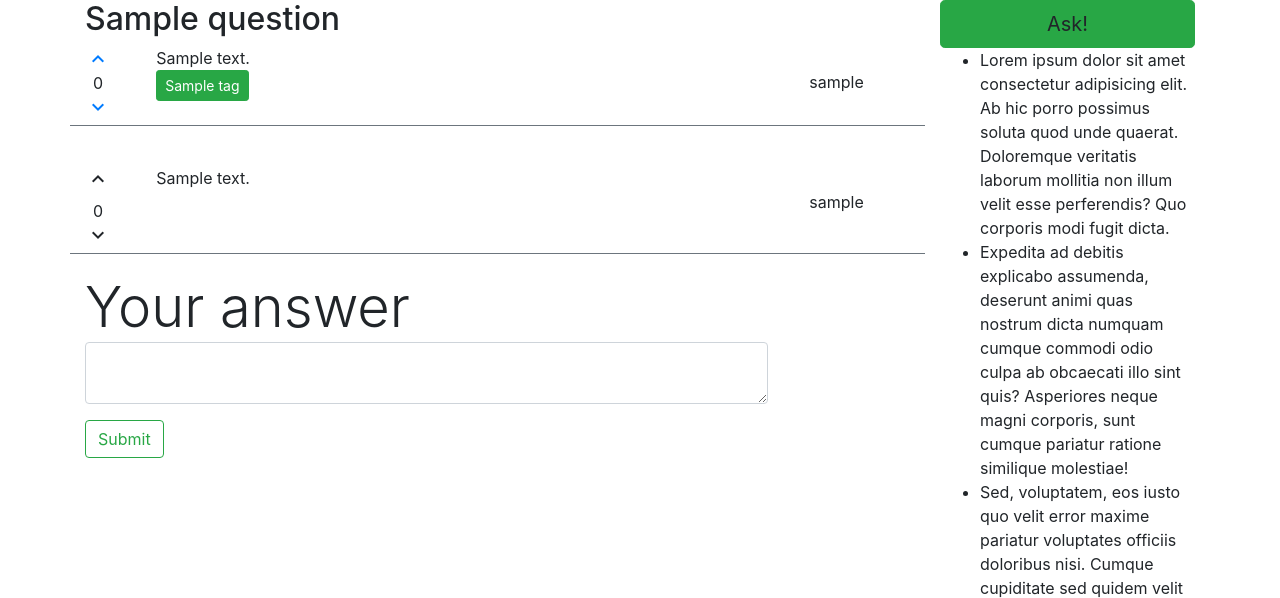
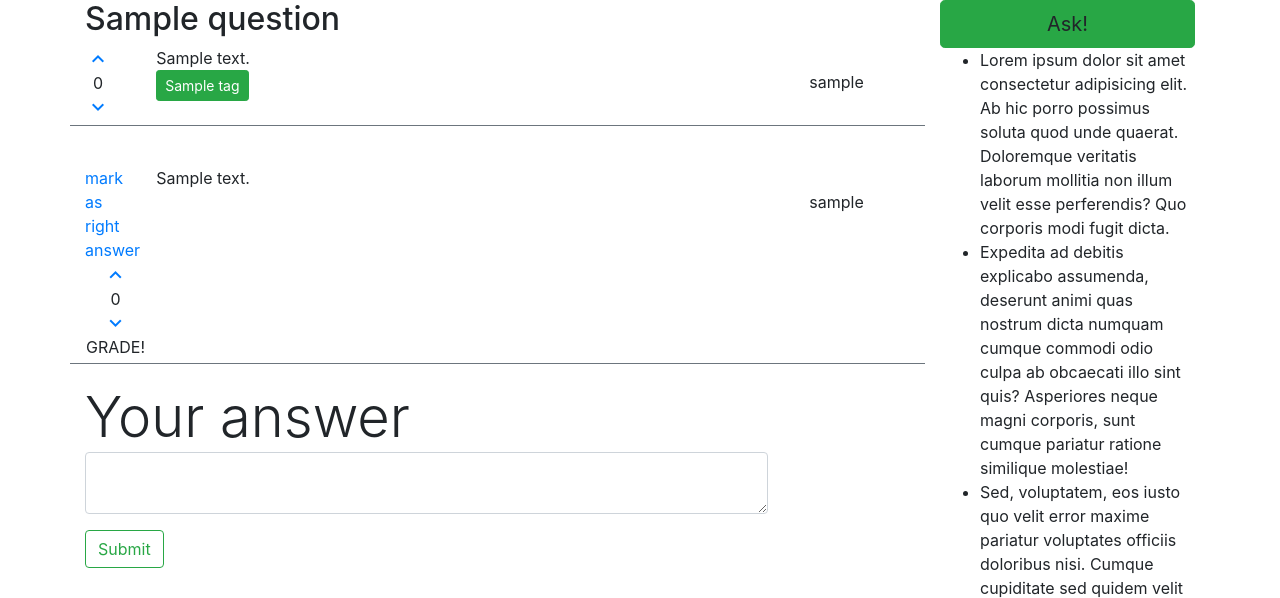
Before and after one commit to bejibiu/hasker, a Django app: page /question/1/ in a window 1280 px wide. Shown: the part 70-668 px from the top of the page. Run offline with Django 3.2, Linux system fonts and the light colour scheme; a user stored in the database is signed in; tables that the repository leaves empty hold one stand-in row (values such as "Sample post"); grey boxes marked "Sample" are stand-in pictures; some libraries are stand-ins or nearby versions.

Commit message:
add votes to answer. Add answer view toggle right

```diff
--- a/hasker/urls.py
+++ b/hasker/urls.py
@@ -18,13 +18,18 @@
 from django.urls import path, include, re_path
 
 from hasker import settings
-from question_and_answer.views import HomePageTemplate, QuestionCreateView, DetailQuestion, ChangeVotesClass
+from question_and_answer.views import HomePageTemplate, QuestionCreateView, DetailQuestion, ChangeVotesClass, \
+    ChangeVotesAnswerClass, ToggleAnswerRightClass
 
 urlpatterns = [
     path('', HomePageTemplate.as_view(), name='home'),
     path('account/', include('account.urls')),
     path('admin/', admin.site.urls),
     path('save-question/', QuestionCreateView.as_view(), name='save_question'),
-    re_path(r'^question/(?P<pk>\d+)/(?P<votes_do>up|down)/$', ChangeVotesClass.as_view(), name='detail_question'),
+    re_path(r'^question/(?P<pk>\d+)/(?P<votes_do>up|down)/$', ChangeVotesClass.as_view(), name='votes_question'),
+    re_path(r'^question/(?P<pk_question>\d+)/answer/(?P<pk>\d+)/(?P<votes_do>up|down)/$',
+            ChangeVotesAnswerClass.as_view(), name='votes_answer'),
+    re_path(r'^question/(?P<pk_question>\d+)/answer/(?P<pk>\d+)/right/$',
+            ToggleAnswerRightClass.as_view(), name='right_class'),
     path('question/<int:pk>/', DetailQuestion.as_view(), name='detail_question'),
 ] + static(settings.MEDIA_URL, document_root=settings.MEDIA_ROOT)
--- a/question_and_answer/models.py
+++ b/question_and_answer/models.py
@@ -43,6 +43,15 @@
 
 class Answer(Message):
     question = models.ForeignKey(Question, on_delete=models.CASCADE)
-    accepted = models.BooleanField(default=False)
+    right = models.BooleanField(default=False)
     votes_up = models.ManyToManyField(User, related_name='user_votes_answer_up')
     votes_down = models.ManyToManyField(User, related_name='user_votes_answer_down')
+
+    def get_absolute_url_to_toggle_answer_as_right(self):
+        return f"{reverse('detail_question', args=[str(self.question.pk)])}answer/{self.pk}/right/"
+
+    def get_absolute_url(self):
+        return f"{reverse('detail_question', args=[str(self.question.pk)])}answer/{self.pk}/"
+
+    def get_all_votes_user(self):
+        return self.votes_up.all().union(self.votes_down.all())
--- a/question_and_answer/templates/question_and_answer/question_detail.html
+++ b/question_and_answer/templates/question_and_answer/question_detail.html
@@ -20,11 +20,6 @@
                         <i class="material-icons">keyboard_arrow_down</i>
                     </a>
                 </td> </tr>
-            {% if answer.accepted %}
-            <tr>
-                <td>GRADE!</td>
-            </tr>
-            {% endif %}
         </table>
     </div>
     <div class="col-11">
@@ -53,16 +48,28 @@
         <table>
             <tr>
                 <td class="text-center">
-                     <i class="material-icons h1">keyboard_arrow_up</i>
+                    <a href="{{answer.get_absolute_url}}up/" id="answer_up">
+                        <i class="material-icons">keyboard_arrow_up</i>
+                    </a>
                 </td></tr>
             <tr>
-                <td class="text-center">
+                <td class="text-center" id="votes-answer-{{ answer.pk }}">
                     {{answer.votes}}
                 </td> </tr>
             <tr>
                 <td class="text-center">
-                    <i class="material-icons">keyboard_arrow_down</i>
+                    <a href="{{answer.get_absolute_url}}down/" id="answer_down">
+                        <i class="material-icons">keyboard_arrow_down</i>
+                    </a>
                 </td> </tr>
+            {% if answer.right %}
+            <tr class="right-answer">
+                <td>GRADE!</td>
+            </tr>
+            {% endif %}
+            {% if question.author == request.user %}
+            <a href="{{ answer.get_absolute_url_to_toggle_answer_as_right }}" id="toggle-right-answer-{{ answer.id }}"> mark as right answer </a>
+            {% endif %}
         </table>
     </div>
     <div class="col-11">
--- a/question_and_answer/views.py
+++ b/question_and_answer/views.py
@@ -7,7 +7,7 @@
 from django.views.generic.edit import FormMixin
 
 from question_and_answer.forms import QuestionForm, AnswerForm
-from question_and_answer.models import Question, Tags
+from question_and_answer.models import Question, Tags, Answer
 
 
 class HomePageTemplate(ListView):
@@ -70,3 +70,44 @@
         handler = {"up": (question.votes_up, question.votes_down), "down": (question.votes_down, question.votes_up)}
         self.toggle_votes(*handler[votes_do])
         return redirect(reverse('detail_question', args=pk))
+
+
+class ChangeVotesAnswerClass(LoginRequiredMixin, View):
+    login_url = '/account/login/'
+    http_method_names = ['get', ]
+
+    def toggle_votes(self, pk_question, selected_list_voted, another_list_voted):
+        if self.request.user in selected_list_voted.all():
+            selected_list_voted.remove(self.request.user)
+            return
+        [answer.votes_down.remove(self.request.user) for answer in
+         Answer.objects.filter(question_id=pk_question).filter(votes_down=self.request.user)]
+        [answer.votes_up.remove(self.request.user) for answer in
+         Answer.objects.filter(question_id=pk_question).filter(votes_up=self.request.user)]
+        selected_list_voted.add(self.request.user)
+        if self.request.user in another_list_voted.all():
+            another_list_voted.remove(self.request.user)
+
+    def get(self, request, pk_question, pk, votes_do):
+        answer = Answer.objects.get(pk=pk)
+        handler = {"up": (answer.votes_up, answer.votes_down), "down": (answer.votes_down, answer.votes_up)}
+        self.toggle_votes(pk_question, *handler[votes_do])
+        return redirect(reverse('detail_question', args=pk_question))
+
+
+class ToggleAnswerRightClass(LoginRequiredMixin, View):
+    login_url = '/account/login/'
+    http_method_names = ['get', ]
+
+    def dispatch(self, request, *args, **kwargs):
+        if "pk_question" not in kwargs.keys():
+            return self.handle_no_permission()
+        if self.request.user != Question.objects.get(pk=kwargs['pk_question']).author:
+            return self.handle_no_permission()
+        return super(ToggleAnswerRightClass, self).dispatch(request, *args, **kwargs)
+
+    def get(self, request, pk_question, pk, **kwargs):
+        answer = Answer.objects.get(pk=pk)
+        answer.right = not answer.right
+        answer.save()
+        return redirect(reverse('detail_question', args=self.kwargs['pk_question']))
```
Also changed, not shown: tests/conftest.py (+14 -1 lines), tests/functional_tests.py (+21 -1 lines), tests/question_and_answer/qa_unit_tests.py (+33 -0 lines), question_and_answer/migrations/0003_auto_20200423_1618.py (added).
